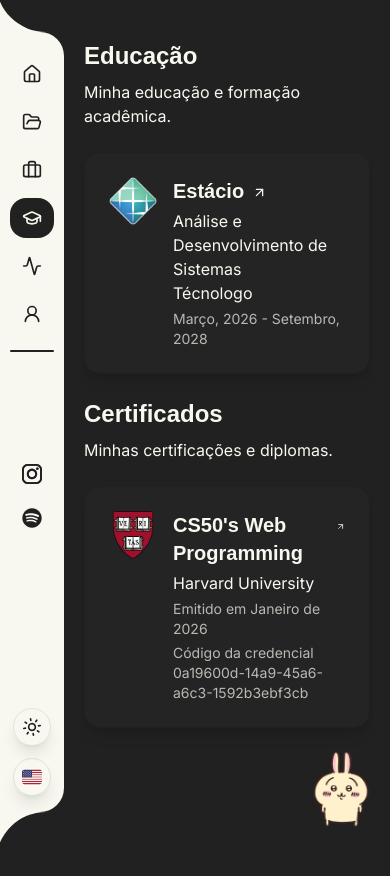
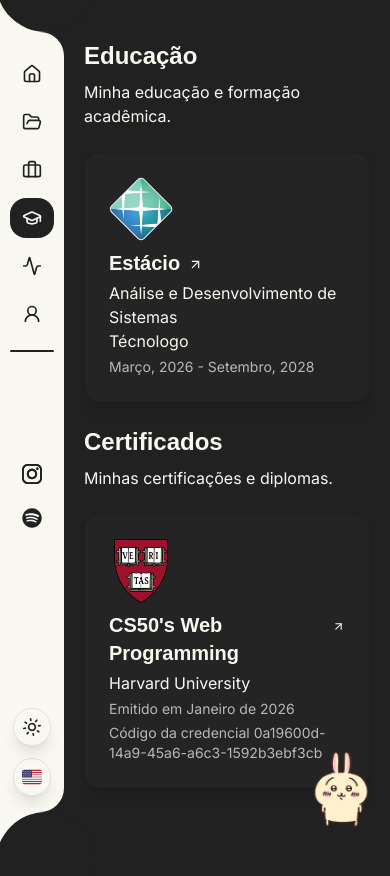
Before and after one commit to Spyei/new-portfolio, a Next.js app: page /education in a window 390 px wide. Built offline with nearby package versions, Linux system fonts and the light colour scheme; some icons are missing; a web font is replaced by a local one.

Commit message:
fix: mobile images

```diff
--- a/src/components/cards/certificate.tsx
+++ b/src/components/cards/certificate.tsx
@@ -28,15 +28,15 @@
 					isFirstVisit,
 				),
 			)}
-			className="w-full shadow-lg bg-card border-border border rounded-2xl p-6 gap-1 group cursor-pointer hover:shadow-xl transition-shadow"
+			className="w-full shadow-lg bg-card border-border border rounded-2xl p-6 gap-1 group cursor-pointer hover:shadow-xl transition-shadow flex flex-col md:flex-row"
 		>
 			<a
 				target="_blank"
 				rel="noreferrer"
-				className="flex gap-2"
+				className="flex gap-2 flex-col md:flex-row "
 				href={certificate.url}
 			>
-				<div className="mr-2">
+				<div className="mr-2 md:w-20 md:h-20 w-16 h-16">
 					<Image
 						className="rounded-lg w-full h-auto max-w-20 min-w-12"
 						width={320}
--- a/src/components/cards/education.tsx
+++ b/src/components/cards/education.tsx
@@ -26,15 +26,15 @@
 					isFirstVisit,
 				),
 			)}
-			className="w-full shadow-lg bg-card border-border border rounded-2xl p-6 gap-1 group cursor-pointer hover:shadow-xl transition-shadow"
+			className="w-full shadow-lg bg-card border-border border rounded-2xl p-6 gap-1 group cursor-pointer hover:shadow-xl transition-shadow flex flex-col md:flex-row"
 		>
 			<a
 				target="_blank"
 				rel="noreferrer"
-				className="flex gap-2"
+				className="flex gap-2 flex-col md:flex-row"
 				href={certificate.url}
 			>
-				<div className="mr-2">
+				<div className="mr-2 md:w-20 md:h-20 w-16 h-16">
 					<Image
 						className="rounded-lg w-full h-auto max-w-20 min-w-12"
 						width={320}
--- a/src/components/cards/experience.tsx
+++ b/src/components/cards/experience.tsx
@@ -26,11 +26,11 @@
 					isFirstVisit,
 				),
 			)}
-			className="flex w-full shadow-lg bg-card border-border border rounded-2xl p-6 gap-1"
+			className="flex w-full shadow-lg bg-card border-border border rounded-2xl p-6 gap-1 flex-col md:flex-row"
 		>
-			<div>
+			<div className="md:w-20 md:h-20 w-16 h-16">
 				<Image
-					className="rounded-lg w-full h-auto max-w-[320px] min-w-12"
+					className="rounded-lg object-cover w-full h-full md:min-w-20 min-w-12"
 					width={320}
 					height={320}
 					src={experience.logo}
--- a/src/components/cards/project.tsx
+++ b/src/components/cards/project.tsx
@@ -35,7 +35,7 @@
 				0.9,
 				firstVisitDelay(delays[0], delays[1], isFirstVisit),
 			)}
-			className="w-full flex shadow-lg bg-card border-border border rounded-2xl p-6 gap-5 hover:shadow-xl transition-shadow"
+			className="w-full flex flex-col md:flex-row shadow-lg bg-card border-border border rounded-2xl p-6 gap-5 hover:shadow-xl transition-shadow"
 		>
 			<div className="md:w-20 md:h-20 w-12 h-12">
 				<Image
--- a/src/components/mixed/usagi.tsx
+++ b/src/components/mixed/usagi.tsx
@@ -114,7 +114,7 @@
                     >
                         <Image
                             src={imgSrc}
-                            alt="Usagi"
+                            alt="bixo feio do caramba"
                             width={500}
                             height={500}
                             draggable={false}
```
